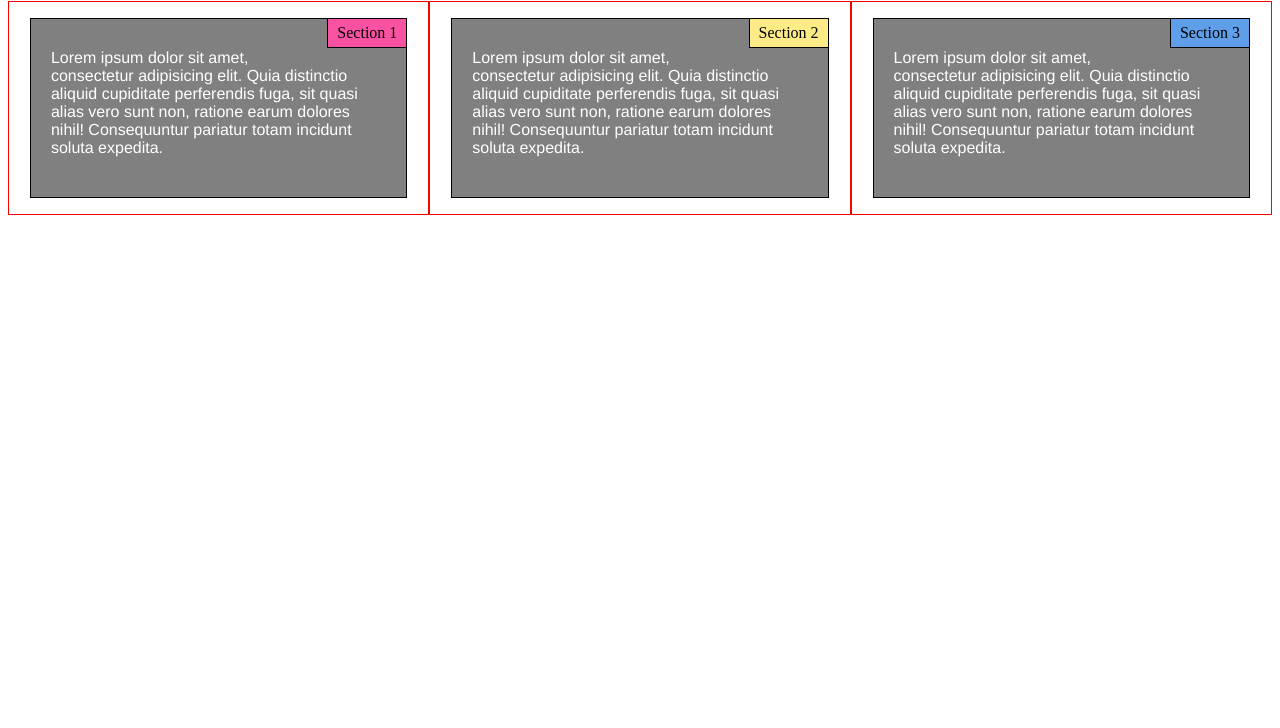
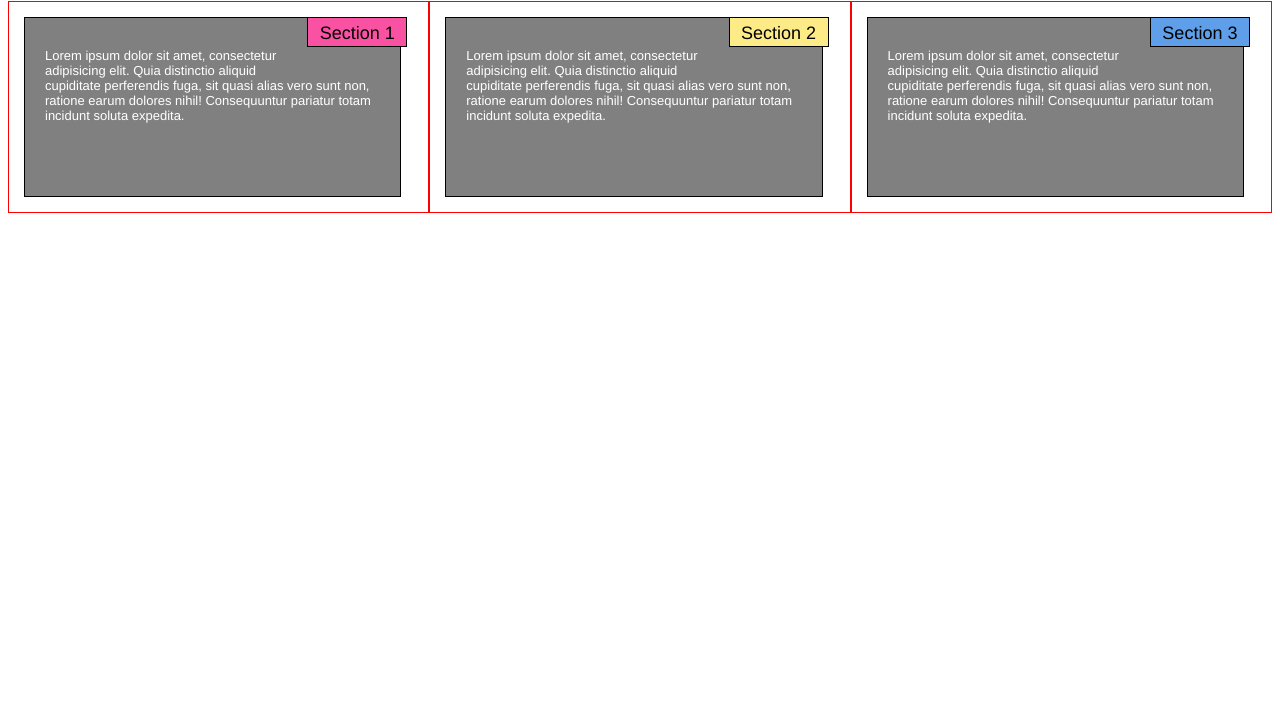
Before and after one commit to thocpe/mod2-solution, a plain HTML site: page index.html in a window 1280 px wide. Shown: the part 72-800 px from the top of the page. Drawn offline with Linux system fonts and the light colour scheme.

Commit message:
Update fonts.

```diff
--- a/css/styles.css
+++ b/css/styles.css
@@ -5,54 +5,58 @@
 h1 {
   margin-bottom: 15px;
   text-align: center;
+  font-family: Helvetica;
 }
 
-#section {
+#section-text {
   border: 1px solid black;
   padding: 30px 20px 20px 20px;
   background-color: gray;
   width: 90%;
   height: 160px;
-  margin-right: auto;
-  margin-left: auto;
+  margin: 15px;
   font-family: Helvetica;
+  font-size: small;
   color: white;
 }
 
-#full-section {
+#section3-text {
   border: 1px solid black;
   padding: 30px 20px 20px 20px;
   background-color: gray;
   width: 90%;
   height: 160px;
-  margin-right: auto;
-  margin-left: auto;
+  margin: 15px;
   font-family: Helvetica;
+  font-size: small;
   color: white;
 }
 
-.pformat {
+.label-format {
   border: 1px solid black;
   position: relative;
+  padding-top: 5px;
+  width: 100px;
+  height: 30px;
+  margin-top: 15px;
   margin-right: 5%;
-  padding-top: 5px;
   text-align: center;
-  width: 80px;
-  height: 30px;
+  font-family: Helvetica;
+  font-size: large;
   top: 0;
   left: 0;
   float: right;
 }
 
-#p1 {
+#section1-label {
   background-color: #FA52A2;
 }
 
-#p2 {
+#section2-label {
   background-color: #FDEB88;
 }
 
-#p3 {
+#section3-label {
   background-color: #5F9FEA;
 }
 
@@ -70,10 +74,10 @@ h1 {
   .col-lg-4 {
     width: 33.33%;
   }
-  #section {
+  #section-text {
     height: 180px;
   }
-  #full-section {
+  #section3-text {
     height: 180px;
   }
 }
@@ -87,20 +91,20 @@ h1 {
   .col-md-6 {
     width: 50%;
   }
-  .full-width {
+  .section3-format {
   	width: 100%;
   }
   /*p.custom-width {
   	width: 95%;
   }*/
-  .p3-format {
+  .label3-format {
     margin-right: 20px;
   }
-  #p3 {
+  #label3 {
     background-color: #5F9FEA;
     /*margin-right: 2.4%;*/
   }
-  #full-section {
+  #section3-text {
     width: auto;
     height: 110px;
     margin-right: 20px;
@@ -117,10 +121,10 @@ h1 {
   .col-sm-12 {
     width: 100%;
   }
-  #section {
+  #section-text {
     height: 140px;
   }
-  #full-section {
+  #section3-text {
     height: 140px;
   }
 }
--- a/index.html
+++ b/index.html
@@ -10,9 +10,9 @@
 <h1>Module 2 Coding Assignment</h1>
 
 <div class="row">
-  <div class="col-lg-4 col-md-6 col-sm-12"><p id="p1" class="pformat">Section 1</p><p id="section">Lorem ipsum dolor sit amet, consectetur adipisicing elit. Quia distinctio aliquid cupiditate perferendis fuga, sit quasi alias vero sunt non, ratione earum dolores nihil! Consequuntur pariatur totam incidunt soluta expedita.</p></div>
-  <div class="col-lg-4 col-md-6 col-sm-12"><p id="p2" class="pformat">Section 2</p><p id="section">Lorem ipsum dolor sit amet, consectetur adipisicing elit. Quia distinctio aliquid cupiditate perferendis fuga, sit quasi alias vero sunt non, ratione earum dolores nihil! Consequuntur pariatur totam incidunt soluta expedita.</p></div>
-  <div class="col-lg-4 col-md-6 col-sm-12 full-width"><p id="p3" class="pformat p3-format">Section 3</p><p id="full-section">Lorem ipsum dolor sit amet, consectetur adipisicing elit. Quia distinctio aliquid cupiditate perferendis fuga, sit quasi alias vero sunt non, ratione earum dolores nihil! Consequuntur pariatur totam incidunt soluta expedita.</p></div>
+  <div class="col-lg-4 col-md-6 col-sm-12"><p id="section1-label" class="label-format">Section 1</p><p id="section-text">Lorem ipsum dolor sit amet, consectetur adipisicing elit. Quia distinctio aliquid cupiditate perferendis fuga, sit quasi alias vero sunt non, ratione earum dolores nihil! Consequuntur pariatur totam incidunt soluta expedita.</p></div>
+  <div class="col-lg-4 col-md-6 col-sm-12"><p id="section2-label" class="label-format">Section 2</p><p id="section-text">Lorem ipsum dolor sit amet, consectetur adipisicing elit. Quia distinctio aliquid cupiditate perferendis fuga, sit quasi alias vero sunt non, ratione earum dolores nihil! Consequuntur pariatur totam incidunt soluta expedita.</p></div>
+  <div class="col-lg-4 col-md-6 col-sm-12 section3-format"><p id="section3-label" class="label-format label3-format">Section 3</p><p id="section3-text">Lorem ipsum dolor sit amet, consectetur adipisicing elit. Quia distinctio aliquid cupiditate perferendis fuga, sit quasi alias vero sunt non, ratione earum dolores nihil! Consequuntur pariatur totam incidunt soluta expedita.</span></p></div>
 </div>
 </body>
 </html>
```
